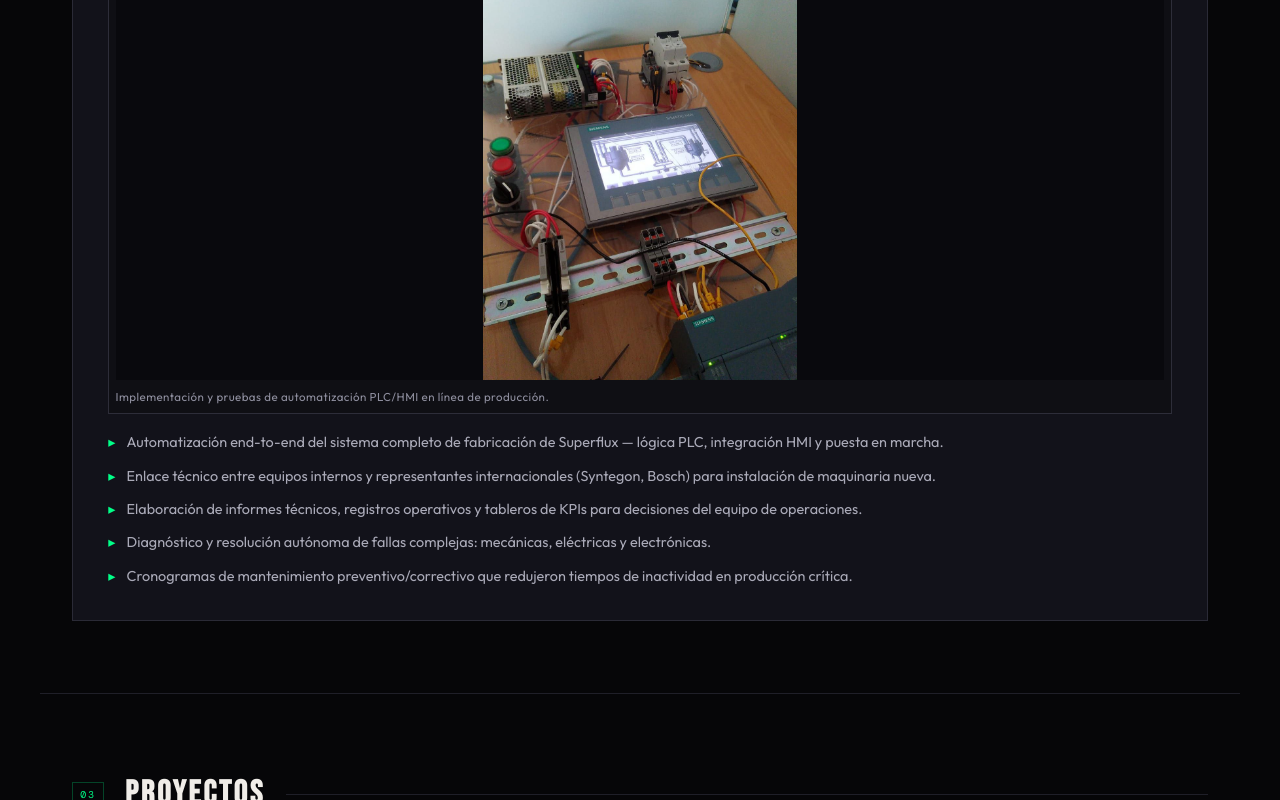
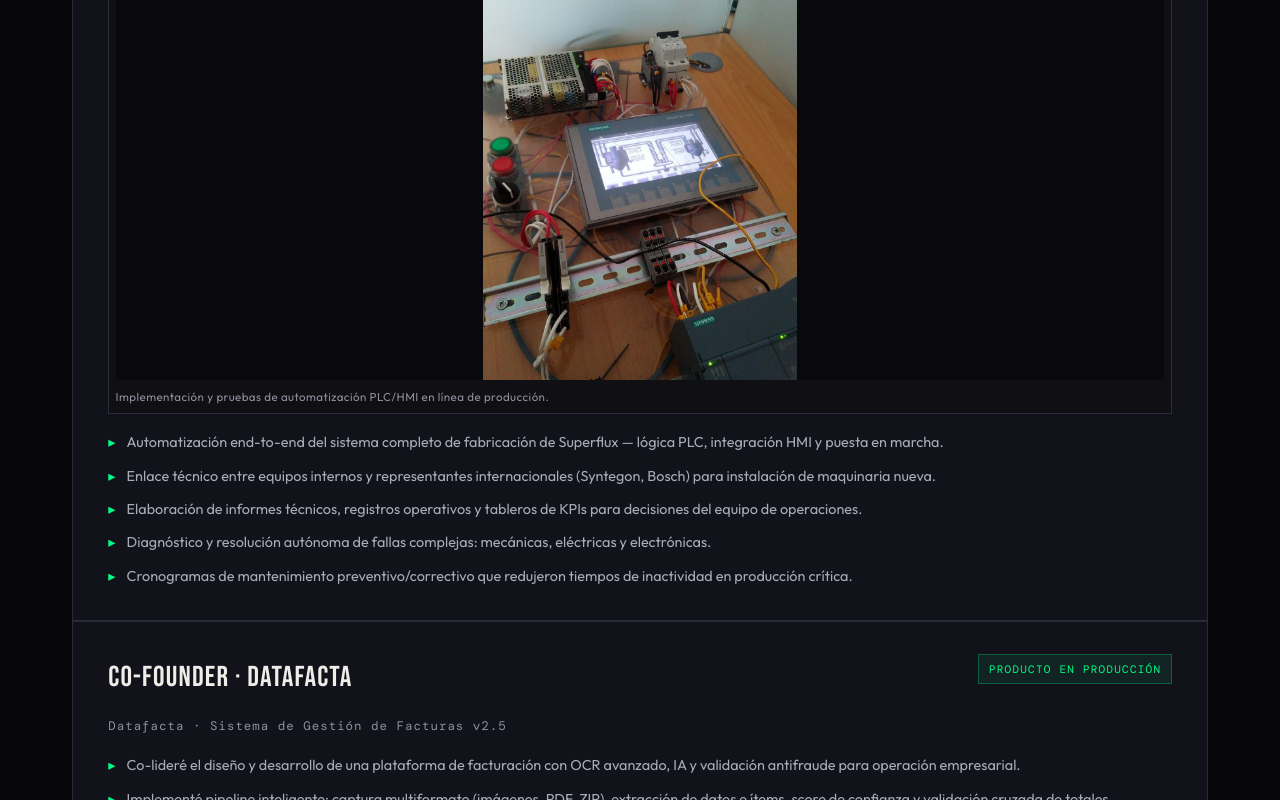
Before and after one commit to theo272004/mi-cv-web, a React (Vite) app: page / in a window 1280 px wide. Shown: the part 2000-2800 px from the top of the page. Built offline with nearby package versions, Linux system fonts and the light colour scheme.

Commit message:
Add Datafacta co-founder experience entry

```diff
--- a/src/App.jsx
+++ b/src/App.jsx
@@ -237,6 +237,20 @@ function App() {
             <li>Elaboración de informes técnicos, registros operativos y tableros de KPIs para decisiones del equipo de operaciones.</li>
             <li>Diagnóstico y resolución autónoma de fallas complejas: mecánicas, eléctricas y electrónicas.</li>
             <li>Cronogramas de mantenimiento preventivo/correctivo que redujeron tiempos de inactividad en producción crítica.</li>
+          </ul>
+        </div>
+
+        <div className="exp-panel reveal">
+          <div className="exp-top-row">
+            <div className="exp-role">Co-founder · Datafacta</div>
+            <div className="exp-date">Producto en producción</div>
+          </div>
+          <div className="exp-company">Datafacta · Sistema de Gestión de Facturas v2.5</div>
+          <ul className="exp-bullets">
+            <li>Co-lideré el diseño y desarrollo de una plataforma de facturación con OCR avanzado, IA y validación antifraude para operación empresarial.</li>
+            <li>Implementé pipeline inteligente: captura multiformato (imágenes, PDF, ZIP), extracción de datos e ítems, score de confianza y validación cruzada de totales.</li>
+            <li>Integré detección de duplicados por hash SHA-256 y verificación de comprobantes bancarios contra cuentas autorizadas para prevención de fraude.</li>
+            <li>Arquitectura técnica: Python, Flask, OpenCV, MediaPipe, OCR/Tesseract, SQLite y servicios API para carga, historial y exportación.</li>
           </ul>
         </div>
       </section>
```
